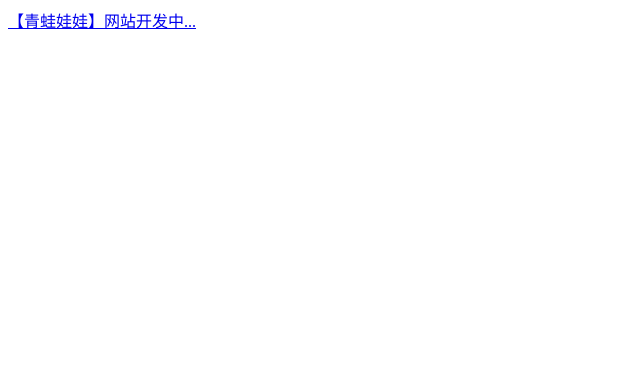
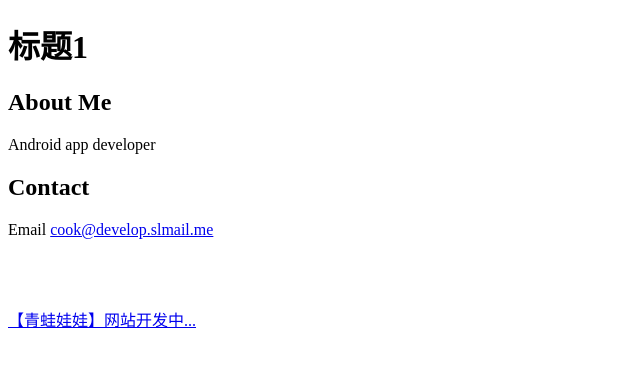
Before and after one commit to BethelDEV/web-page-test, a plain HTML site: page index.html in a window 1280 px wide. Shown: the whole page, without its empty margins (0-640 px from the left). Drawn offline with Linux system fonts and the light colour scheme.

Commit message:
Update index.html 2
github- orange2ai- index.html

```diff
--- a/index.html
+++ b/index.html
@@ -1,4 +1,16 @@
-<html>
-<body>
-<p><a href="https://www.bitboot.org">【青蛙娃娃】网站开发中...</a>
+<!DOCTYPE html>
+<html xmlns="http://www.w3.org/1999/xhtml" lang="" xml:lang="">
+
+  <body>
+    <h1 id="test-h1">标题1</h1>
+
+    <h2 id="about-me">About Me</h2>
+    <p>Android app developer</p>
+
+    <h2 id="contact">Contact</h2>
+    <p>Email <a href="mailto:cook@develop.slmail.me">cook@develop.slmail.me</a></p>
+    <br>
+    <br>
+    <p><a href="https://www.bitboot.org">【青蛙娃娃】网站开发中...</a></p>
+  </body>
 </html>
```
